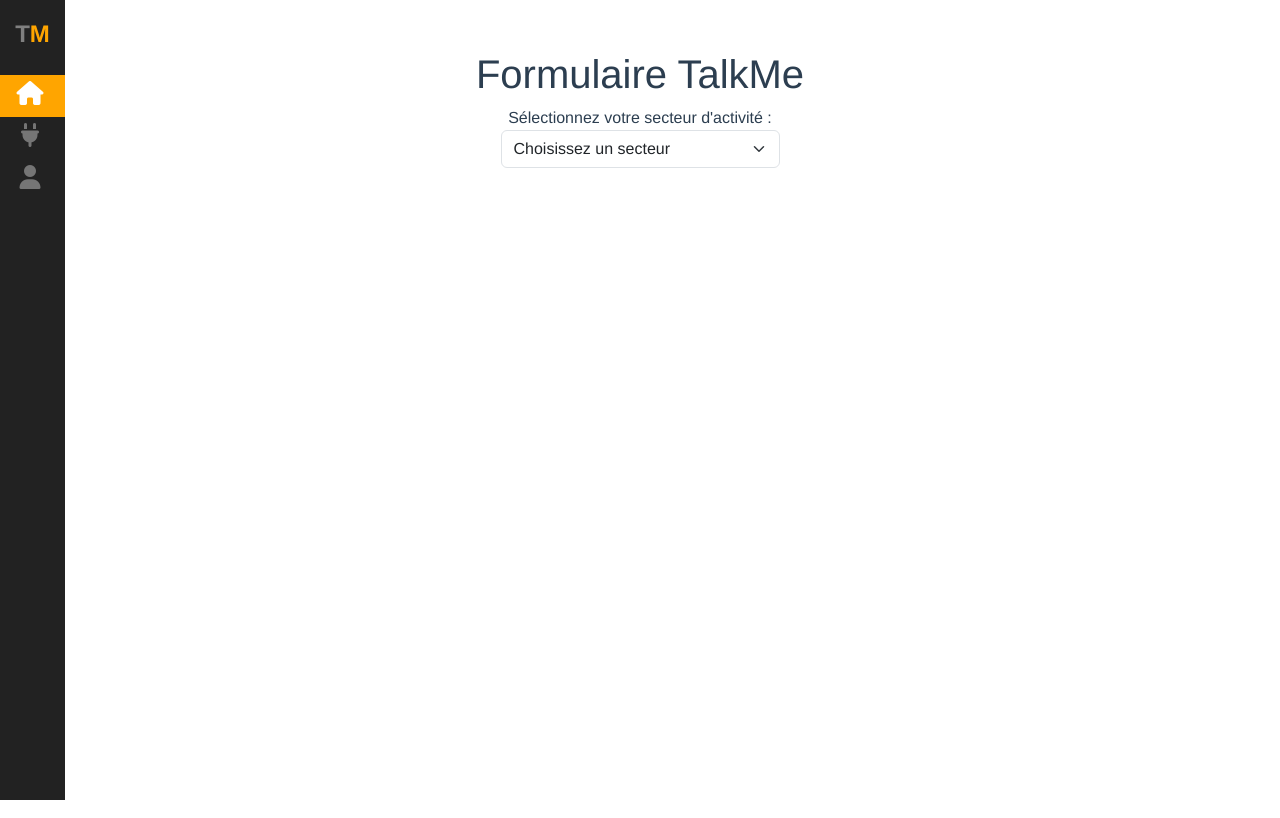
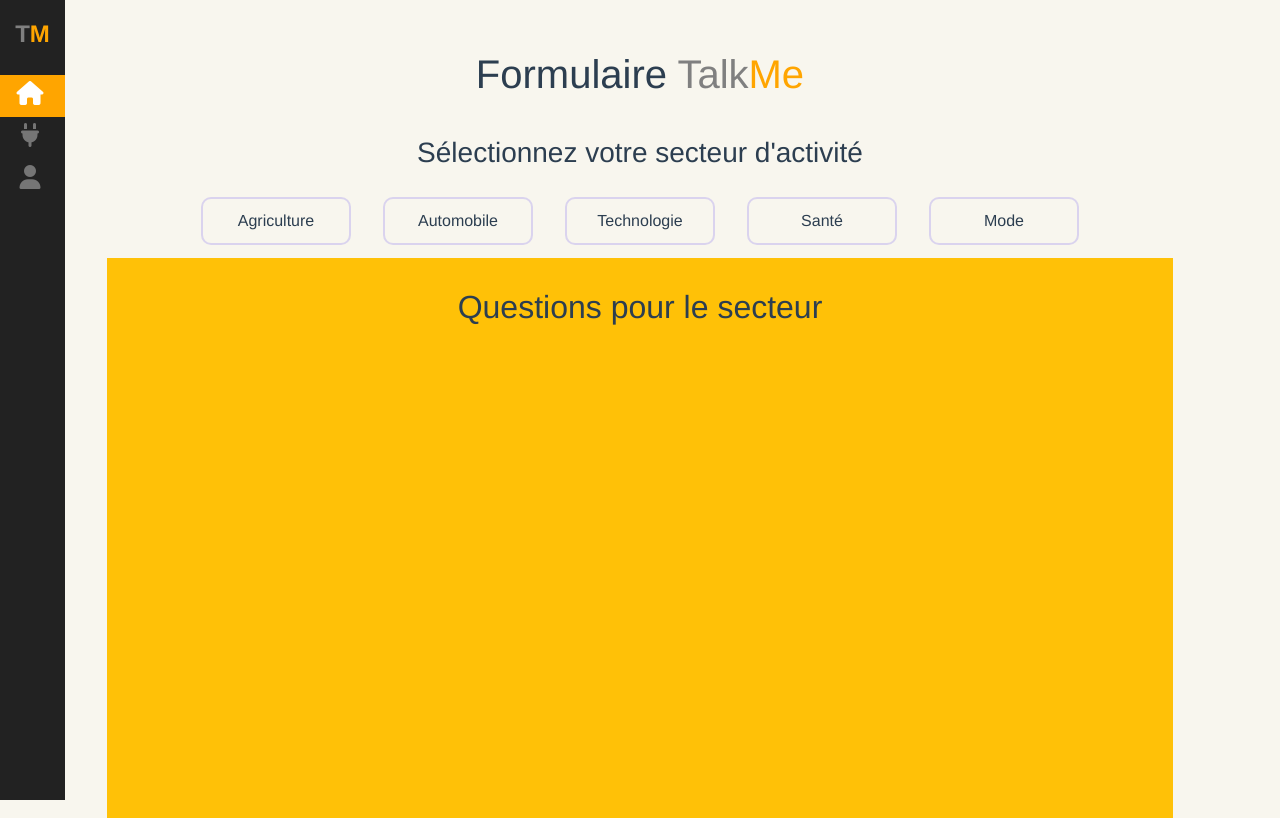
Before and after one commit to BangouraAlseny/WorkshopMDS2023, a Vue app: page / in a window 1280 px wide. Built offline with nearby package versions, Linux system fonts and the light colour scheme.

Commit message:
refonte des boutons de sélection radio => checkbox + css associé

```diff
--- a/src/App.vue
+++ b/src/App.vue
@@ -19,6 +19,10 @@
 </script>
 
 <style>
+body{
+  background: rgb(248, 246, 238);
+
+}
 #app {
   font-family: Avenir, Helvetica, Arial, sans-serif;
   -webkit-font-smoothing: antialiased;
--- a/src/components/AdaptativeForm.vue
+++ b/src/components/AdaptativeForm.vue
@@ -1,20 +1,32 @@
 <template>
     <div id="uform">
-      <h1>Formulaire TalkMe</h1>
+      <h1>Formulaire <span style="color:grey;">Talk</span><span style="color:orange">Me</span></h1>
       <form class="d-flex flex-column justify-content-center align-items-center">
         <div class="container d-flex justify-content-center align-items-center flex-column">
-            <div>
-                <label for="sector">Sélectionnez votre secteur d'activité :</label>
+
+              <div class="col-10">
+                <div :class="[selectedSector + '-section', 'section']">
+                    <h3 class="mb-4">Sélectionnez votre secteur d'activité</h3>
+
+                    <div class="d-flex justify-content-around">
+                        <label v-for="sector in sectors" :key="sector.value">
+                            <input type="checkbox" :id="sector.value" class="card-checkbox" :value="sector.value" v-model="selectedSectors" hidden>
+                            <div class="card-checkbox">
+                              {{ sector.label }}
                             </div>
-            <div class="col-3">
-              <select v-model="selectedSector" id="sector" class="form-select col-5">
-                <option value="">Choisissez un secteur</option>
-                <option v-for="sector in sectors" :key="sector.value" :value="sector.value">{{ sector.label }}</option>
-              </select>
+                        </label>
+                    </div>
+
+                    <div v-for="(question, index) in getQuestions(selectedSectors)" :key="index" v-show="currentQuestion === index">
+                        <p>{{ question.label }}</p>
+                        <!-- Reste de la logique pour les questions -->
+                    </div>
+                </div>
             </div>
         </div>
 
-        <div v-if="selectedSector" :class="[selectedSector + '-section', 'section']" class="col-10">
+        <div style="height: 70vh;" class="bg-warning col-10">
+          <div :class="[selectedSector + '-section', 'section']">
             <h2>Questions pour le secteur {{ selectedSector }}</h2>
             <div v-for="(question, index) in getQuestions(selectedSector)" :key="index" v-show="currentQuestion === index">
               <p>{{ question.label }}</p>
@@ -34,6 +46,7 @@
                   <option v-for="(option, optionIndex) in question.options" :key="optionIndex" :value="option">{{ option }}</option>
                 </select>
               </template>
+            </div>
           </div>
         </div>
 
@@ -124,6 +137,46 @@
   #uform{
     padding-top: 50px;
   }
+  div.card-checkbox{
+    position: relative;
+    cursor: pointer;
+    margin: 3px;
+    padding: 10px;
+    width: 150px;
+    border: solid rgba(107, 81, 235, 0.212) 2px;
+    border-radius: 10px;
+    transition: all .5s ease-out;
+  }
+  div.card-checkbox:hover{
+    background: #71757a17;
+    outline: solid #4A586F 2px;
+    outline-offset: -1px;
+    transition: all .2s ease-out;
+  }
+  input.card-checkbox:checked + div.card-checkbox:hover{
+    outline: solid #4A586F 2px;
+    outline-offset: 2px;
+  }
+
+  input.card-checkbox:checked + div.card-checkbox{
+    border-radius: 10px;
+    color: white;
+    background: #4A586F;
+    transition: all .2s ease-out;
+  }
+  input.card-checkbox:checked + div.card-checkbox::after{
+    content: '';
+    position: absolute;
+    right: 0;
+    top: 0;
+    width: 15px;
+    height: 15px;
+    border-radius: 50px;
+    border: solid white 2px;
+    margin: 2px;
+    background:rgb(0, 200, 0);
+
+  }
   .agriculture-section {
     background-color: green;
     color: white;
```
Lines whose indentation alone changed are shown as unchanged.
